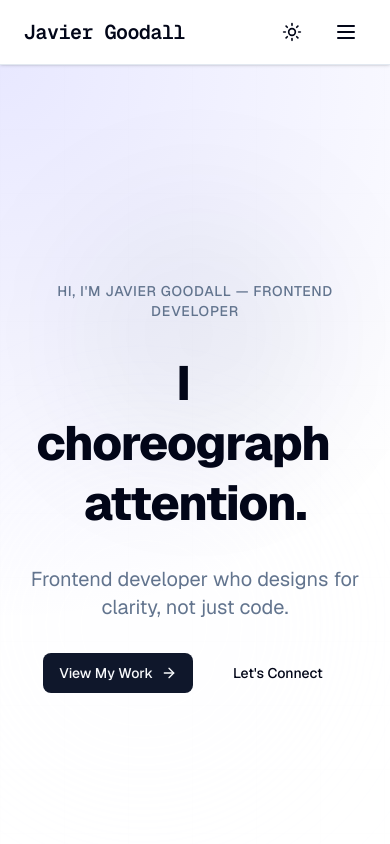
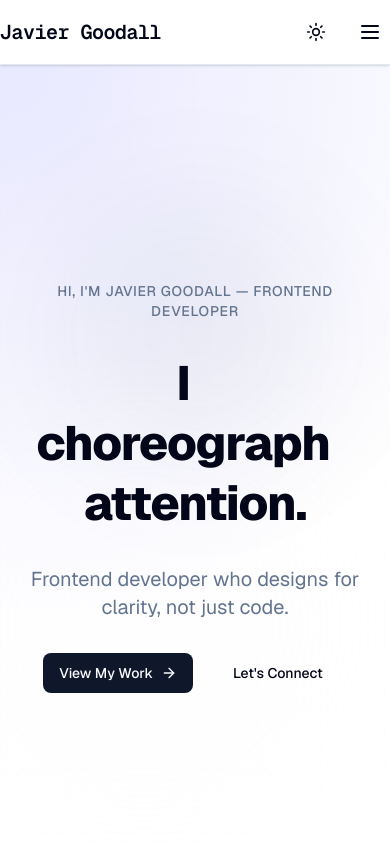
Before and after one commit to JavierGoodall99/javiergoodall-portfolio, a Next.js app: page / in a window 390 px wide. Shown: the top 844 px of the page. Built offline with nearby package versions, Linux system fonts and the light colour scheme.

Commit message:
feat: improve layout responsiveness and overflow handling; adjust container widths in RootLayout

```diff
--- a/src/app/globals.css
+++ b/src/app/globals.css
@@ -124,4 +124,8 @@
   body {
     @apply bg-background text-foreground;
   }
+  html, body {
+    overflow-x: hidden;
+    max-width: 100%;
+  }
 }
--- a/src/app/layout.tsx
+++ b/src/app/layout.tsx
@@ -33,7 +33,7 @@ export default function RootLayout({
       >
         <ThemeProvider attribute="class" defaultTheme="system" enableSystem>
           <header className="sticky top-0 z-40 w-full border-b shadow-sm bg-background/80 backdrop-blur-md">
-            <div className="container flex h-16 items-center justify-between px-6 sm:px-12 py-4">
+            <div className="w-full flex h-16 items-center justify-between">
               <div className="flex items-center">
                 <Link href="/" className="flex items-center font-mono text-xl font-semibold tracking-tight transition-colors hover:text-foreground/80">
                   <span>Javier Goodall</span>
@@ -46,9 +46,10 @@ export default function RootLayout({
                     <Link
                       key={index}
                       href={item.href}
-                      className="font-medium text-sm transition-colors hover:text-muted-foreground"
+                      className="relative font-medium text-sm transition-colors hover:text-foreground/80 group"
                     >
                       {item.title}
+                      <span className="absolute left-0 bottom-0 h-[1px] w-0 bg-foreground transition-all duration-300 group-hover:w-full"></span>
                     </Link>
                   ))}
                 </nav>
@@ -66,12 +67,14 @@ export default function RootLayout({
             </div>
           </header>
 
-          <main className="flex-1 container">
-            {children}
+          <main className="flex-1 w-full">
+            <div className="w-full">
+              {children}
+            </div>
           </main>
 
-          <footer className="border-t py-6">
-            <div className="container flex flex-col items-center justify-between gap-4 md:flex-row">
+          <footer className="border-t py-6 w-full">
+            <div className="w-full px-4 sm:px-8 lg:px-12 flex flex-col items-center justify-between gap-4 md:flex-row">
               <p className="text-center text-sm text-muted-foreground md:text-left">
                 &copy; {new Date().getFullYear()} YourName. All rights reserved.
               </p>
```
